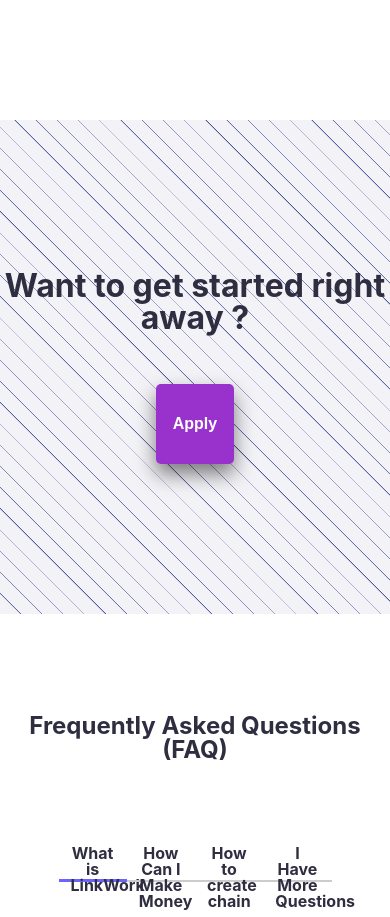
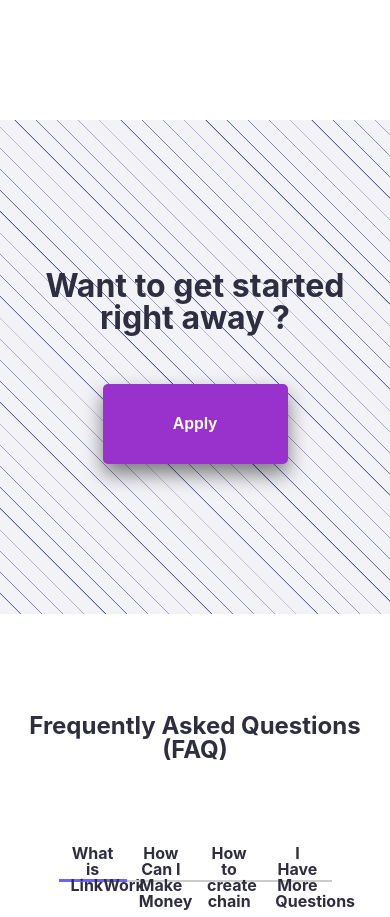
Before and after one commit to Anubhav311/lw_frontend, a React (Create React App) app: page / in a window 390 px wide. Shown: the part 3199-4116 px from the top of the page. Built offline with nearby package versions, Linux system fonts and the light colour scheme.

Commit message:
added responsiveness to bottom-apply section

```diff
--- a/src/App.css
+++ b/src/App.css
@@ -132,6 +132,8 @@
     text-align: center;
     padding-top: 150px;
     padding-bottom: 100px;
+    padding-right: 10px;
+    padding-left: 10px;
     background-color: #F3F2F7;
     margin-bottom: 100px;
     background: repeating-linear-gradient(
@@ -147,6 +149,12 @@
     margin: 50px auto;
     width: 20%;
     height: 80px;
+}
+
+@media (max-width: 700px) {
+    .bottom-button {
+        width: 50%;
+    }
 }
 
 /* Gist Text */
```
